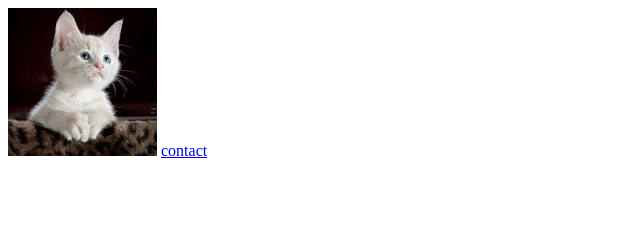
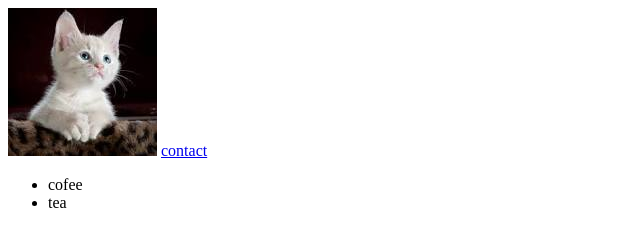
Before and after one commit to bromaGift/website, a plain HTML site: page about.html in a window 1280 px wide. Shown: the full height of the page, 0-640 px from the left. Drawn offline with Linux system fonts and the light colour scheme.

Commit message:
added a list

```diff
--- a/about.html
+++ b/about.html
@@ -9,5 +9,10 @@
 <body>
     <img src="/images/cat images/cat.jpeg">
     <a href="/contact.html">contact</a>
+
+    <ul>
+        <li>cofee</li>
+        <li>tea</li>
+    </ul>
 </body>
 </html>
```
